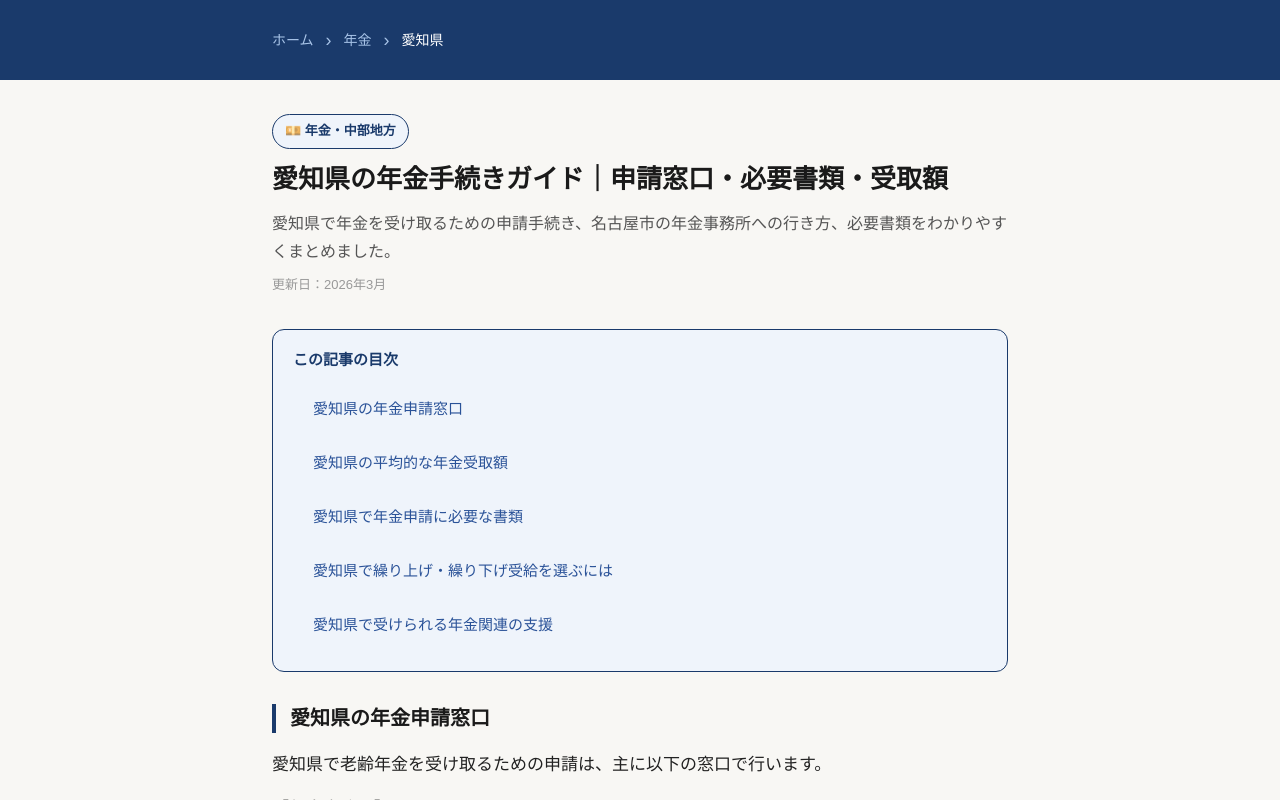
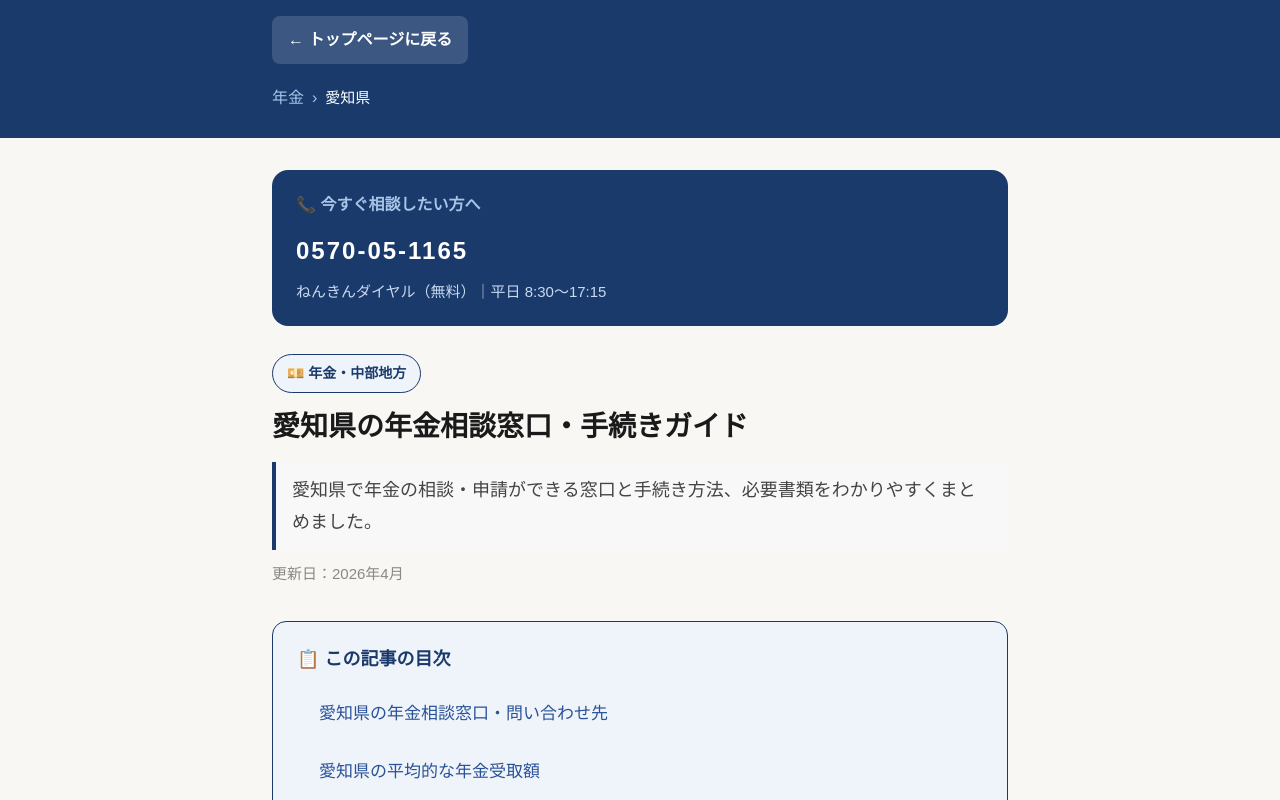
Before and after one commit to irutis/nenkin-guide, a Next.js app: page /nenkin/aichi in a window 1280 px wide. Shown: the top 800 px of the page. Built offline with nearby package versions, Linux system fonts and the light colour scheme.

Commit message:
feat: 都道府県ページ全面改善（ねんきんダイヤル・FAQ・関連記事・シニアUI）

```diff
--- a/src/app/nenkin/[prefecture]/page.tsx
+++ b/src/app/nenkin/[prefecture]/page.tsx
@@ -3,6 +3,7 @@ import Link from 'next/link'
 import type { Metadata } from 'next'
 import { PREFECTURES, getPrefectureBySlug } from '@/data/prefectures'
 import AffiliateBanners from '@/components/AffiliateBanners'
+import AdUnit from '@/components/AdUnit'
 
 export async function generateStaticParams() {
   return PREFECTURES.map(p => ({ prefecture: p.slug }))
@@ -13,10 +14,19 @@ export async function generateMetadata({ params }: { params: Promise<{ prefectur
   const pref = getPrefectureBySlug(prefecture)
   if (!pref) return {}
   return {
-    title: `${pref.name}の年金手続き｜申請窓口・必要書類・受取額の目安`,
-    description: `${pref.name}で年金を受け取るための手続き方法を解説。${pref.capital}の年金事務所への申請方法、必要書類、いくらもらえるかの目安をわかりやすく紹介します。`,
+    title: `${pref.name}の年金相談窓口・手続きガイド｜申請方法・必要書類・受取額`,
+    description: `${pref.name}で年金を受け取るための手続きを解説。${pref.capital}の年金事務所への相談方法、必要書類一覧、いくらもらえるかの目安をわかりやすく紹介。ねんきんダイヤル（0570-05-1165）でも相談できます。`,
   }
 }
+
+const RELATED_ARTICLES = [
+  { href: '/article/nenkin-tsuki-ikura', title: '年金は月いくらもらえる？' },
+  { href: '/article/nenkin-shinsei-houhou', title: '年金の受け取り申請方法' },
+  { href: '/article/kokumin-kosei-chigai', title: '国民年金と厚生年金の違い' },
+  { href: '/article/nenkin-kurisage', title: '繰り下げ受給はお得？' },
+  { href: '/article/nenkin-kuriage', title: '繰り上げ受給のメリット・デメリット' },
+  { href: '/article/izoku-nenkin-otto', title: '夫が亡くなったら年金はどうなる？' },
+]
 
 export default async function NenkinPrefecturePage({ params }: { params: Promise<{ prefecture: string }> }) {
   const { prefecture } = await params
@@ -27,107 +37,197 @@ export default async function NenkinPrefecturePage({ params }: { params: Promise
 
   const sections = [
     {
-      heading: `${pref.name}の年金申請窓口`,
-      body: `${pref.name}で老齢年金を受け取るための申請は、主に以下の窓口で行います。\n\n【年金事務所】\n${pref.capital}をはじめ、${pref.name}内の各地区に日本年金機構の年金事務所があります。年金の受取申請・相談はここで行います。\n\n【市区町村窓口】\n国民年金に関する手続き（保険料の免除申請など）は、お住まいの市区町村役場でも手続きできます。\n\n【ねんきんダイヤル】\n0570-05-1165（平日8:30〜17:15）に電話して、${pref.name}の担当年金事務所を確認することもできます。\n\n年金の受取申請は、原則として65歳になる3ヶ月前に「年金請求書」が届くので、書類を揃えて提出します。`,
+      heading: `${pref.name}の年金相談窓口・問い合わせ先`,
+      body: `${pref.name}で年金の相談・申請ができる窓口をご紹介します。\n\n【①ねんきんダイヤル（電話相談）】\n📞 0570-05-1165\n受付時間：月〜金 8:30〜17:15（月曜のみ19:00まで）、第2土曜 9:30〜16:00\n※050で始まるIP電話は 03-6700-1165\n\n【②年金事務所（直接窓口）】\n${pref.capital}をはじめ、${pref.name}内の各地区に日本年金機構の年金事務所があります。窓口に直接行くか、事前に予約して相談できます。場所は「日本年金機構 ${pref.name} 年金事務所」でネット検索するとすぐに見つかります。\n\n【③市区町村窓口】\nお住まいの市役所・町村役場でも国民年金に関する相談・手続きができます（国民年金保険料の免除申請など）。\n\n【④ねんきんネット（インターネット）】\nパソコンやスマートフォンから年金加入記録・受取見込額を確認できる無料サービスです。マイナンバーカードがあれば簡単に使えます。`,
     },
     {
       heading: `${pref.name}の平均的な年金受取額`,
-      body: `年金の受取額は個人の加入歴・収入によって異なりますが、${pref.name}も含め全国の平均はおおよそ以下の通りです。\n\n【老齢基礎年金（国民年金のみ）】\n満額：月約68,000円（40年加入の場合）\n平均的な受取額：月5〜6万円程度\n\n【老齢厚生年金（会社員・公務員）】\n老齢基礎年金に上乗せ。平均的な会社員で合計月14〜16万円程度\n\n【夫婦2人の場合】\n夫が会社員・妻が専業主婦の標準的なモデルで、合計月約22万円（2026年度）\n\n${pref.name}の物価水準や生活費と比較して、老後の収支を確認しておくことをおすすめします。`,
+      body: `年金の受取額は個人の加入歴・収入によって異なりますが、${pref.name}も含め全国の平均はおおよそ以下の通りです。\n\n【老齢基礎年金（国民年金のみ）】\n満額：月約68,000円（40年加入の場合）\n平均的な受取額：月5〜6万円程度\n\n【老齢厚生年金（会社員・公務員）】\n老齢基礎年金に上乗せ。平均的な会社員で合計月14〜16万円程度\n\n【夫婦2人の場合】\n夫が会社員・妻が専業主婦の標準的なモデルで、合計月約22万円（2026年度）\n\nご自身の正確な受取見込額は、毎年誕生月に届く「ねんきん定期便」またはねんきんネットで確認できます。${pref.capital}の年金事務所に相談するのも方法のひとつです。`,
     },
     {
       heading: `${pref.name}で年金申請に必要な書類`,
-      body: `${pref.name}の年金事務所または市区町村窓口で年金を申請する際に必要な主な書類は以下の通りです。\n\n【全員共通】\n・年金請求書（65歳前に日本年金機構から届く）\n・戸籍謄本（記載事項証明書）\n・住民票の写し\n・本人の銀行通帳（受取口座確認）\n・マイナンバーカードまたは基礎年金番号がわかるもの\n\n【厚生年金の方は追加で】\n・雇用保険被保険者証（60〜65歳で申請する場合）\n\n【配偶者がいる方は追加で】\n・配偶者の戸籍謄本・住民票\n・配偶者の収入が確認できる書類\n\n書類の準備に時間がかかることがあるため、65歳になる2〜3ヶ月前から準備を始めましょう。`,
+      body: `${pref.name}の年金事務所または市区町村窓口で年金を申請する際に必要な主な書類は以下の通りです。\n\n【全員共通の書類】\n・年金請求書（65歳前に日本年金機構から届く）\n・戸籍謄本（記載事項証明書）\n・住民票の写し\n・本人の銀行通帳（受取口座確認用）\n・マイナンバーカードまたは基礎年金番号がわかるもの（年金手帳など）\n\n【厚生年金に加入していた方は追加で】\n・雇用保険被保険者証（60〜65歳で申請する場合）\n\n【配偶者がいる方は追加で】\n・配偶者の戸籍謄本・住民票\n・配偶者の収入が確認できる書類\n\n書類の準備に時間がかかることがあるため、65歳になる2〜3ヶ月前から準備を始めましょう。不明な点はねんきんダイヤル（0570-05-1165）に電話で確認できます。`,
     },
     {
-      heading: `${pref.name}で繰り上げ・繰り下げ受給を選ぶには`,
-      body: `年金は65歳から受け取るのが原則ですが、${pref.name}の年金事務所でも繰り上げ・繰り下げの申請ができます。\n\n【繰り上げ受給（60〜64歳から）】\n1ヶ月早めるごとに0.4%減額。最大60歳から受け取ると24%減額になります。一度選ぶと元に戻せないため慎重に検討を。\n\n【繰り下げ受給（66〜75歳まで）】\n1ヶ月遅らせるごとに0.7%増額。75歳まで待つと最大84%増額になります。長生きするほどお得です。\n\n【どちらが得か】\n繰り下げが有利になる損益分岐点は、65歳から受け取った場合と比べて約11〜12年後。${pref.name}の平均寿命（男性約81歳、女性約87歳）を考えると、健康な方は繰り下げも検討の余地があります。`,
+      heading: `${pref.name}での繰り上げ・繰り下げ受給の手続き`,
+      body: `年金は65歳から受け取るのが原則ですが、${pref.name}の年金事務所でも繰り上げ・繰り下げの申請ができます。\n\n【繰り上げ受給（60〜64歳から）】\n1ヶ月早めるごとに0.4%永続的に減額されます。最大60歳から受け取ると24%減額に。一度選ぶと元に戻せないため、慎重に検討を。\n\n【繰り下げ受給（66〜75歳まで）】\n1ヶ月遅らせるごとに0.7%増額。75歳まで待つと最大84%増額になります。健康で長生きできる見込みの方にお得な選択です。\n\n【損益分岐点の目安】\n繰り下げが有利になる時期は65歳受給開始から約11〜12年後。${pref.name}の平均寿命（男性約81歳、女性約87歳）を考えると、健康な方は繰り下げも検討する価値があります。\n\n迷ったら${pref.capital}の年金事務所に相談してみましょう。無料で相談を受けられます。`,
     },
     {
-      heading: `${pref.name}で受けられる年金関連の支援`,
-      body: `${pref.name}では年金以外にも、高齢者を支援するさまざまな制度があります。\n\n【低年金者への補足的老齢給付】\n年金が少ない方には、月最大5,000円の「年金生活者支援給付金」が自動的に加算されます。\n\n【高齢者医療費の軽減】\n70歳以上は医療費の自己負担が原則1〜2割（現役並み所得者は3割）。${pref.name}でも同様に適用されます。\n\n【生活困窮者への支援】\n年金収入が少なく生活が苦しい場合、${pref.capital}の福祉事務所に相談すると「生活保護」や「住宅扶助」を受けられる可能性があります。\n\n【無料年金相談】\n${pref.name}内の年金事務所では、事前予約で無料の年金相談を受けられます。`,
+      heading: `${pref.name}で受けられる年金関連の支援制度`,
+      body: `${pref.name}では年金以外にも、高齢者を支援するさまざまな国の制度があります。\n\n【年金生活者支援給付金】\n年金が少ない方（老齢基礎年金受給者で前年の所得が一定以下の方）には、月最大5,000円が自動的に加算されます。手続き不要で日本年金機構から案内が届きます。\n\n【高齢者医療費の軽減】\n70歳以上は医療費の自己負担が原則1〜2割（現役並み所得者は3割）に軽減されます。${pref.name}でも全国一律で適用されます。\n\n【高額介護サービス費】\n介護サービスの自己負担が一定額を超えた場合に払い戻しを受けられる制度です。${pref.capital}の市区町村窓口で申請できます。\n\n【生活支援相談】\n年金収入が少なく生活が苦しい場合は、${pref.capital}の福祉事務所に相談することで「生活保護」や各種支援制度を受けられる可能性があります。`,
     },
   ]
 
+  const faqs = [
+    {
+      q: `${pref.name}の年金事務所の電話番号を教えてください`,
+      a: `全国共通のねんきんダイヤル（0570-05-1165）にお電話ください。平日8:30〜17:15（月曜は19:00まで）、第2土曜9:30〜16:00に受け付けています。担当の年金事務所につないでもらうことができます。IP電話の場合は03-6700-1165です。`,
+    },
+    {
+      q: `${pref.name}で年金をもらうには何歳から手続きが必要ですか？`,
+      a: `65歳になる約3ヶ月前に日本年金機構から「年金請求書」が届きます。届いたら書類を揃えて${pref.capital}の年金事務所または市区町村窓口に提出します。手続きしなければ自動的には振り込まれないため、忘れずに手続きを行いましょう。`,
+    },
+    {
+      q: `${pref.name}で年金を受け取っていない場合はどうすればいいですか？`,
+      a: `まずねんきんダイヤル（0570-05-1165）に電話するか、${pref.capital}の年金事務所の窓口に相談してください。未請求の年金は過去5年分まで遡って受け取ることができる場合があります。`,
+    },
+  ]
+
+  const jsonLd = {
+    '@context': 'https://schema.org',
+    '@type': 'FAQPage',
+    mainEntity: faqs.map(f => ({
+      '@type': 'Question',
+      name: f.q,
+      acceptedAnswer: { '@type': 'Answer', text: f.a },
+    })),
+  }
+
   return (
     <div className="min-h-screen" style={{ background: '#f8f7f4' }}>
+      <script type="application/ld+json" dangerouslySetInnerHTML={{ __html: JSON.stringify(jsonLd) }} />
+
       <header style={{ background: '#1a3a6b' }}>
-        <div className="max-w-3xl mx-auto px-4 py-4 flex items-center gap-3 flex-wrap">
-          <Link href="/" style={{ color: '#a8c4e8', fontSize: 14, textDecoration: 'none' }}>ホーム</Link>
-          <span style={{ color: '#a8c4e8' }}>›</span>
-          <Link href="/nenkin" style={{ color: '#a8c4e8', fontSize: 14, textDecoration: 'none' }}>年金</Link>
-          <span style={{ color: '#a8c4e8' }}>›</span>
-          <span style={{ color: 'white', fontSize: 14 }}>{pref.name}</span>
+        <div className="max-w-3xl mx-auto px-4 py-4">
+          <Link
+            href="/"
+            style={{ color: 'white', fontSize: 16, fontWeight: 700, textDecoration: 'none', display: 'inline-flex', alignItems: 'center', gap: 6, background: 'rgba(255,255,255,0.15)', padding: '8px 16px', borderRadius: 8, marginBottom: 10 }}
+          >
+            ← トップページに戻る
+          </Link>
+          <div style={{ display: 'flex', alignItems: 'center', gap: 8, flexWrap: 'wrap' }}>
+            <Link href="/nenkin" style={{ color: '#a8c4e8', fontSize: 16, textDecoration: 'none' }}>年金</Link>
+            <span style={{ color: '#a8c4e8', fontSize: 16 }}>›</span>
+            <span style={{ color: 'white', fontSize: 15 }}>{pref.name}</span>
+          </div>
         </div>
       </header>
 
       <div className="max-w-3xl mx-auto px-4 py-8">
-        <span style={{ background: color.bg, color: color.text, border: `1px solid ${color.border}`, fontSize: 13, fontWeight: 700, padding: '4px 12px', borderRadius: 20, display: 'inline-block', marginBottom: 12 }}>
+
+        {/* 緊急連絡先ボックス */}
+        <div style={{ background: '#1a3a6b', borderRadius: 16, padding: '20px 24px', marginBottom: 28, color: 'white' }}>
+          <p style={{ fontSize: 16, fontWeight: 700, marginBottom: 8, color: '#a8c4e8' }}>📞 今すぐ相談したい方へ</p>
+          <p style={{ fontSize: 24, fontWeight: 700, letterSpacing: 2, marginBottom: 4 }}>0570-05-1165</p>
+          <p style={{ fontSize: 15, color: '#c8d9f0' }}>ねんきんダイヤル（無料）｜平日 8:30〜17:15</p>
+        </div>
+
+        <span style={{ background: color.bg, color: color.text, border: `1px solid ${color.border}`, fontSize: 14, fontWeight: 700, padding: '5px 14px', borderRadius: 20, display: 'inline-block', marginBottom: 14 }}>
           💴 年金・{pref.region}地方
         </span>
 
-        <h1 style={{ fontSize: 26, fontWeight: 700, color: '#1a1a1a', lineHeight: 1.45, marginBottom: 12 }}>
-          {pref.name}の年金手続きガイド｜申請窓口・必要書類・受取額
+        <h1 style={{ fontSize: 28, fontWeight: 700, color: '#1a1a1a', lineHeight: 1.45, marginBottom: 14 }}>
+          {pref.name}の年金相談窓口・手続きガイド
         </h1>
-        <p style={{ color: '#555', fontSize: 16, marginBottom: 8, lineHeight: 1.7 }}>
-          {pref.name}で年金を受け取るための申請手続き、{pref.capital}の年金事務所への行き方、必要書類をわかりやすくまとめました。
+        <p style={{ color: '#444', fontSize: 18, marginBottom: 10, lineHeight: 1.8, background: '#f8f8f8', borderLeft: `4px solid ${color.border}`, padding: '12px 16px', borderRadius: '0 8px 8px 0' }}>
+          {pref.name}で年金の相談・申請ができる窓口と手続き方法、必要書類をわかりやすくまとめました。
         </p>
-        <p style={{ color: '#999', fontSize: 13, marginBottom: 32 }}>更新日：2026年3月</p>
+        <p style={{ color: '#888', fontSize: 15, marginBottom: 32 }}>更新日：2026年4月</p>
 
-        <div style={{ background: color.bg, border: `1px solid ${color.border}`, borderRadius: 12, padding: '16px 20px', marginBottom: 32 }}>
-          <p style={{ fontWeight: 700, color: color.text, marginBottom: 10, fontSize: 15 }}>この記事の目次</p>
-          <ol style={{ paddingLeft: 20, margin: 0 }}>
+        {/* 目次 */}
+        <div style={{ background: color.bg, border: `1px solid ${color.border}`, borderRadius: 14, padding: '20px 24px', marginBottom: 36 }}>
+          <p style={{ fontWeight: 700, color: color.text, marginBottom: 14, fontSize: 18 }}>📋 この記事の目次</p>
+          <ol style={{ paddingLeft: 22, margin: 0 }}>
             {sections.map((s, i) => (
-              <li key={i} style={{ marginBottom: 6 }}>
-                <a href={`#section-${i}`} style={{ color: '#2a5298', fontSize: 15, textDecoration: 'none' }}>{s.heading}</a>
+              <li key={i} style={{ marginBottom: 10 }}>
+                <a href={`#section-${i}`} style={{ color: '#2a5298', fontSize: 17, textDecoration: 'none', lineHeight: 1.5 }}>{s.heading}</a>
               </li>
             ))}
           </ol>
         </div>
 
+        {/* 本文 */}
         {sections.map((s, i) => (
-          <section key={i} id={`section-${i}`} style={{ marginBottom: 36 }}>
-            <h2 style={{ fontSize: 20, fontWeight: 700, color: '#1a1a1a', borderLeft: `4px solid ${color.border}`, paddingLeft: 14, marginBottom: 16, lineHeight: 1.45 }}>
+          <section key={i} id={`section-${i}`} style={{ marginBottom: 44 }}>
+            <h2 style={{ fontSize: 22, fontWeight: 700, color: '#1a1a1a', borderLeft: `5px solid ${color.border}`, paddingLeft: 16, marginBottom: 18, lineHeight: 1.45 }}>
               {s.heading}
             </h2>
-            <div style={{ fontSize: 17, lineHeight: 1.9, color: '#222' }}>
+            <div style={{ fontSize: 18, lineHeight: 1.95, color: '#222' }}>
               {s.body.split('\n').map((line, j) => (
-                <p key={j} style={{ marginBottom: line === '' ? 12 : 6 }}>{line}</p>
+                <p key={j} style={{ marginBottom: line === '' ? 14 : 0 }}>{line}</p>
               ))}
             </div>
+            {i === 1 && <AdUnit slot="1234567891" format="auto" />}
           </section>
         ))}
 
+        {/* FAQ */}
+        <div style={{ marginTop: 48 }}>
+          <h2 style={{ fontSize: 22, fontWeight: 700, color: '#1a1a1a', borderLeft: `5px solid ${color.border}`, paddingLeft: 16, marginBottom: 20 }}>
+            よくある質問
+          </h2>
+          <div style={{ display: 'flex', flexDirection: 'column', gap: 14 }}>
+            {faqs.map((faq, i) => (
+              <details key={i} style={{ background: 'white', border: `2px solid ${color.border}30`, borderRadius: 14, padding: '18px 22px' }}>
+                <summary style={{ fontWeight: 700, fontSize: 18, color: '#1a1a1a', cursor: 'pointer', listStyle: 'none', display: 'flex', justifyContent: 'space-between', alignItems: 'flex-start', gap: 12, minHeight: 36 }}>
+                  <span style={{ lineHeight: 1.5 }}>Q. {faq.q}</span>
+                  <span style={{ color: color.border, fontSize: 24, flexShrink: 0, fontWeight: 700 }}>＋</span>
+                </summary>
+                <div style={{ marginTop: 14, paddingTop: 14, borderTop: '1px solid #eee' }}>
+                  <p style={{ color: '#333', fontSize: 17, lineHeight: 1.9 }}>A. {faq.a}</p>
+                </div>
+              </details>
+            ))}
+          </div>
+        </div>
+
         <AffiliateBanners />
 
-        <div style={{ background: '#fff8e1', border: '1px solid #f5c518', borderRadius: 12, padding: '16px 20px', marginTop: 32 }}>
-          <p style={{ fontSize: 14, color: '#7a5c00', lineHeight: 1.7, margin: 0 }}>
-            ⚠️ 本記事は一般的な情報提供を目的としています。年金額は加入状況により異なります。詳細は{pref.capital}の年金事務所または「ねんきんネット」でご確認ください。
+        {/* 関連記事 */}
+        <div style={{ marginTop: 48 }}>
+          <h2 style={{ fontSize: 22, fontWeight: 700, color: '#1a1a1a', marginBottom: 18 }}>年金に関する関連記事</h2>
+          <div style={{ display: 'flex', flexDirection: 'column', gap: 10 }}>
+            {RELATED_ARTICLES.map(a => (
+              <Link
+                key={a.href}
+                href={a.href}
+                style={{ background: 'white', border: '1px solid #ddd', borderRadius: 14, padding: '16px 20px', textDecoration: 'none', display: 'flex', alignItems: 'center', justifyContent: 'space-between', minHeight: 64 }}
+              >
+                <span style={{ fontSize: 17, color: '#1a1a1a', fontWeight: 600, lineHeight: 1.5 }}>{a.title}</span>
+                <span style={{ color: color.border, fontSize: 24, flexShrink: 0, marginLeft: 12, fontWeight: 700 }}>›</span>
+              </Link>
+            ))}
+          </div>
+        </div>
+
+        {/* 注意書き */}
+        <div style={{ background: '#fff8e1', border: '1px solid #f5c518', borderRadius: 14, padding: '18px 22px', marginTop: 36 }}>
+          <p style={{ fontSize: 16, color: '#7a5c00', lineHeight: 1.8, margin: 0 }}>
+            ⚠️ 本記事は一般的な情報提供を目的としています。年金額は加入状況により異なります。詳細はねんきんダイヤル（0570-05-1165）または{pref.capital}の年金事務所にご確認ください。
           </p>
         </div>
 
+        {/* 他の都道府県 */}
         <div style={{ marginTop: 40 }}>
-          <h2 style={{ fontSize: 18, fontWeight: 700, marginBottom: 16 }}>他の都道府県の年金情報</h2>
+          <h2 style={{ fontSize: 20, fontWeight: 700, marginBottom: 16 }}>他の都道府県の年金情報</h2>
           <div style={{ display: 'flex', flexWrap: 'wrap', gap: 8 }}>
-            {PREFECTURES.filter(p => p.slug !== pref.slug).slice(0, 12).map(p => (
-              <Link key={p.slug} href={`/nenkin/${p.slug}`} style={{ background: 'white', border: '1px solid #ddd', borderRadius: 8, padding: '6px 12px', fontSize: 14, color: '#333', textDecoration: 'none' }}>
+            {PREFECTURES.filter(p => p.slug !== pref.slug).slice(0, 16).map(p => (
+              <Link key={p.slug} href={`/nenkin/${p.slug}`} style={{ background: 'white', border: '1px solid #ddd', borderRadius: 10, padding: '10px 16px', fontSize: 16, color: '#333', textDecoration: 'none', minHeight: 44 }}>
                 {p.name}
               </Link>
             ))}
           </div>
         </div>
 
-        <div style={{ marginTop: 32, textAlign: 'center' }}>
-          <Link href="/nenkin" style={{ display: 'inline-block', background: color.border, color: 'white', fontWeight: 700, fontSize: 16, padding: '14px 32px', borderRadius: 12, textDecoration: 'none' }}>
+        {/* ナビゲーション */}
+        <div style={{ marginTop: 48, display: 'flex', flexDirection: 'column', gap: 14 }}>
+          <Link href="/nenkin" style={{ display: 'flex', alignItems: 'center', justifyContent: 'center', background: color.border, color: 'white', fontWeight: 700, fontSize: 18, padding: '18px 32px', borderRadius: 14, textDecoration: 'none', minHeight: 60 }}>
             ← 年金の記事一覧へ
+          </Link>
+          <Link href="/" style={{ display: 'flex', alignItems: 'center', justifyContent: 'center', background: 'white', border: '2px solid #1a3a6b', color: '#1a3a6b', fontWeight: 700, fontSize: 18, padding: '18px 32px', borderRadius: 14, textDecoration: 'none', minHeight: 60 }}>
+            🏠 トップページに戻る
           </Link>
         </div>
       </div>
 
-      <footer className="mt-12 py-8 px-4" style={{ background: '#222' }}>
+      <footer style={{ marginTop: 48, padding: '28px 16px', background: '#222' }}>
         <div className="max-w-3xl mx-auto text-center">
-          <Link href="/about" style={{ color: '#aaa', fontSize: 14, marginRight: 24, textDecoration: 'none' }}>運営者情報</Link>
-          <Link href="/privacy" style={{ color: '#aaa', fontSize: 14, textDecoration: 'none' }}>プライバシーポリシー</Link>
-          <p style={{ color: '#777', fontSize: 12, marginTop: 12 }}>© 2026 年金・相続・介護の手続きガイド</p>
+          <div style={{ display: 'flex', justifyContent: 'center', gap: 24, marginBottom: 16, flexWrap: 'wrap' }}>
+            <Link href="/about" style={{ color: '#ccc', fontSize: 16, textDecoration: 'none' }}>運営者情報</Link>
+            <Link href="/privacy" style={{ color: '#ccc', fontSize: 16, textDecoration: 'none' }}>プライバシーポリシー</Link>
+            <Link href="/contact" style={{ color: '#ccc', fontSize: 16, textDecoration: 'none' }}>お問い合わせ</Link>
+          </div>
+          <p style={{ color: '#888', fontSize: 14 }}>© 2026 年金・相続・介護の手続きガイド</p>
         </div>
       </footer>
     </div>
```
